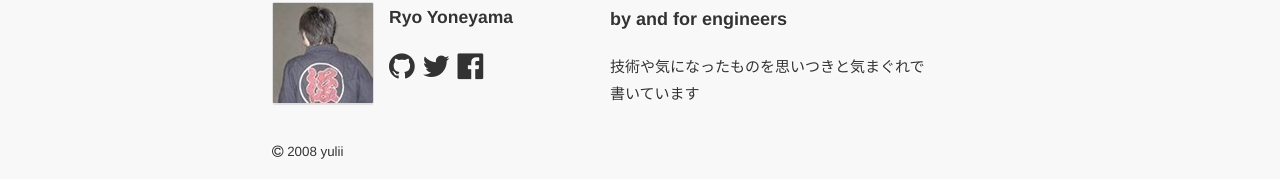
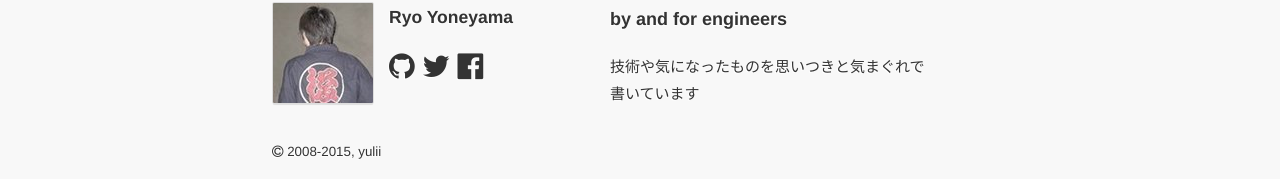
Before and after one commit to yulii/yulii.github.io, a Jekyll site: the page built from index.html, in a window 1280 px wide. Shown: the part 1269-1448 px from the top of the page. Built offline with Jekyll 4.4.1, drawn with Linux system fonts in a browser that asks for light colours; nearby versions of some CDN libraries; Markdown is read by kramdown in place of the engine named in the settings; the list of posts is cut into pages by our own code.

Commit message:
update copyright

```diff
--- a/_includes/footer.html
+++ b/_includes/footer.html
@@ -9,6 +9,6 @@
         <p class="text">{{ site.description }}</p>
       </div>
     </div>
-    <p><small><i class="fa fa-copyright"></i>&nbsp;2008 yulii</small></p>
+    <p><small><i class="fa fa-copyright"></i>&nbsp;{{ site.copyright }}</small></p>
   </div>
 </footer>
```
